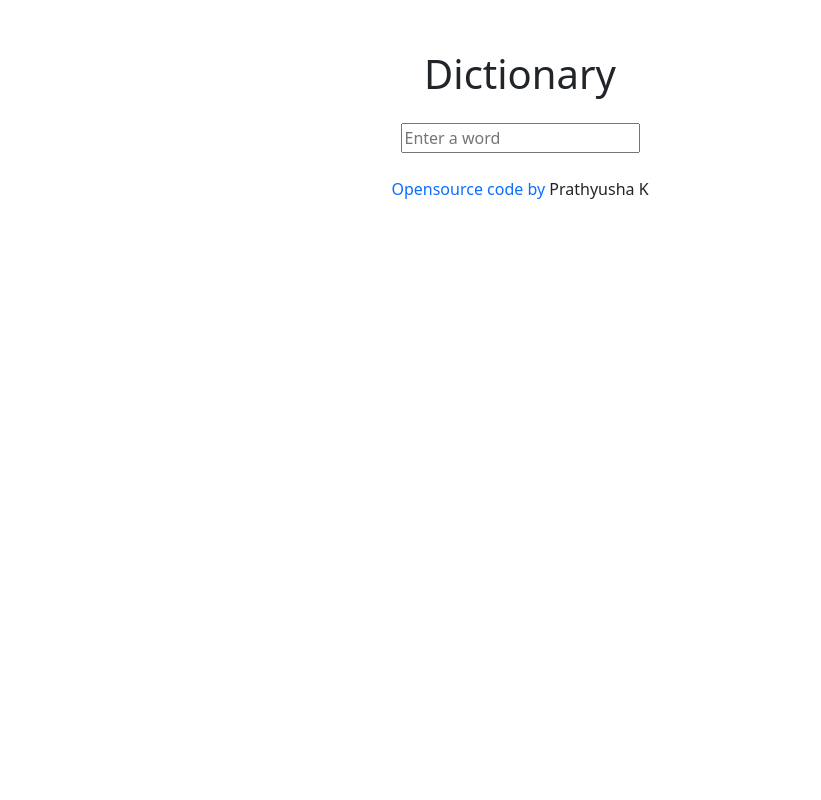
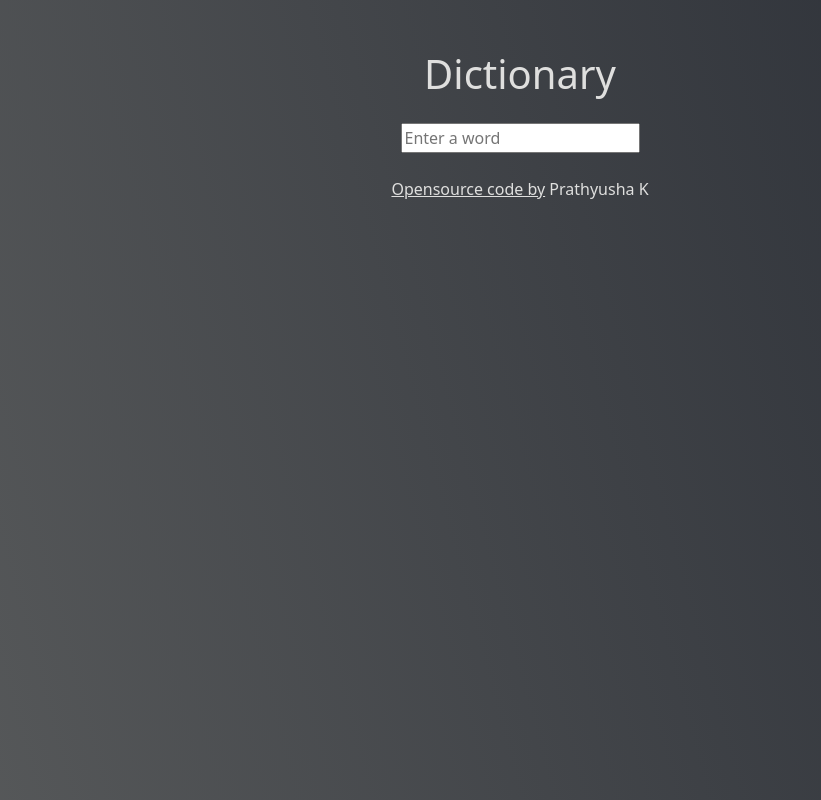
Before and after one commit to kprathyusha/dictionary-react, a React (Create React App) app: page / in a window 1280 px wide. Shown: the whole page, without its empty margins (120-941 px from the left). Built offline with nearby package versions, Linux system fonts and the light colour scheme.

Commit message:
added background and text color

```diff
--- a/src/App.css
+++ b/src/App.css
@@ -1,8 +1,10 @@
 .App {
     text-align: center;
+    color: #dfdfde;
 }
 .App a {
-    text-decoration: none;
+    /* text-decoration: none; */
+    color: #dfdfde;
 }
 
 /* .App-header {
--- a/src/App.js
+++ b/src/App.js
@@ -13,9 +13,9 @@ function App() {
                     target="_blank"
                     rel="noreferrer"
                 >
-                    Opensource code by{" "}
+                    Opensource code by
                 </a>
-                Prathyusha K
+                {" "}Prathyusha K
             </footer>
         </div>
     );
--- a/src/Search.js
+++ b/src/Search.js
@@ -8,7 +8,7 @@ export default function Search() {
     let [results, setResults] = useState(null);
 
     function showResult(response) {
-        console.log(response.data);
+        //console.log(response.data);
         setResults(response.data[0]);
         // console.log(response.data[0].meanings[0].definitions[0].definition);
     }
@@ -36,6 +36,7 @@ export default function Search() {
                         onChange={handleKeywordChange}
                     />
                 </form>
+
                 <Results results={results} />
             </div>
         </div>
--- a/src/index.css
+++ b/src/index.css
@@ -1,13 +1,19 @@
 body {
-  margin: 0;
-  font-family: -apple-system, BlinkMacSystemFont, 'Segoe UI', 'Roboto', 'Oxygen',
-    'Ubuntu', 'Cantarell', 'Fira Sans', 'Droid Sans', 'Helvetica Neue',
-    sans-serif;
-  -webkit-font-smoothing: antialiased;
-  -moz-osx-font-smoothing: grayscale;
+    margin: 0;
+    font-family: -apple-system, BlinkMacSystemFont, "Segoe UI", "Roboto",
+        "Oxygen", "Ubuntu", "Cantarell", "Fira Sans", "Droid Sans",
+        "Helvetica Neue", sans-serif;
+    /* -webkit-font-smoothing: antialiased;
+    -moz-osx-font-smoothing: grayscale; */
+    background-image: linear-gradient(75deg, #595b5c, #282c34);
+    background-position: center;
+    background-size: cover;
+    background-repeat: no-repeat;
+    background-attachment: fixed;
+
 }
 
 code {
-  font-family: source-code-pro, Menlo, Monaco, Consolas, 'Courier New',
-    monospace;
+    font-family: source-code-pro, Menlo, Monaco, Consolas, "Courier New",
+        monospace;
 }
```
